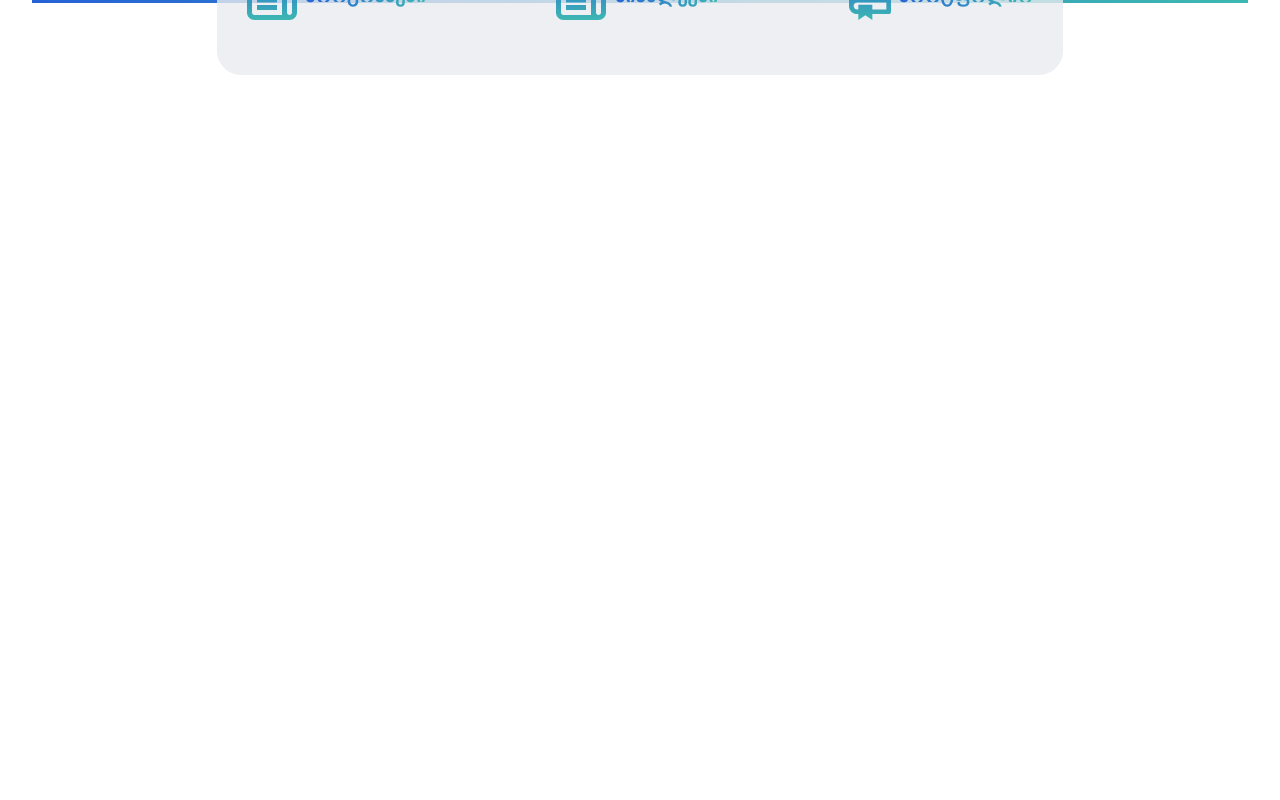
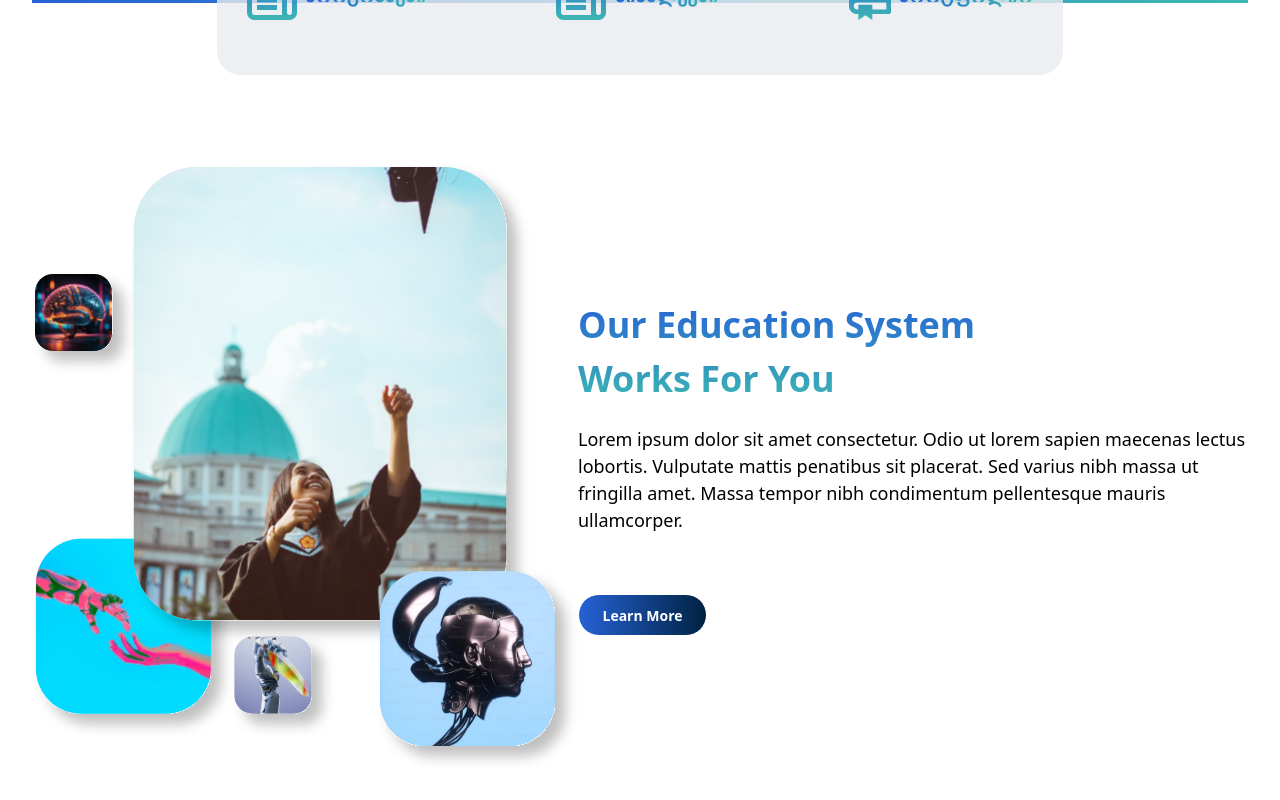
Before and after one commit to japara/Lindev, a React (Vite) app: page / in a window 1280 px wide. Shown: the part 586-1386 px from the top of the page. Before the commit the page ends 800 px from the top, so only its background shows below. Built offline with nearby package versions, Linux system fonts and the light colour scheme.

Commit message:
education component

```diff
--- a/src/App.jsx
+++ b/src/App.jsx
@@ -1,12 +1,14 @@
 import "./App.css";
 import Header from "./components/Header";
 import About from "./components/About";
+import Education from "./components/Education";
 
 function App() {
   return (
     <div>
       <Header />
       <About />
+      <Education />
     </div>
   );
 }
--- /dev/null
+++ b/src/components/Education.jsx
@@ -0,0 +1,23 @@
+function Education() {
+  return (
+    <div className="flex justify-center items-center mt-[161px]">
+      <img src="/Educ.svg"></img>
+      <div className=" flex justify-items-start  flex-col">
+        <p className="bg-gradient-to-b from-[#2662D6] to-[#3DB8B1] text-transparent bg-clip-text font-bold text-[36px] text-left mb-[20px]">
+          Our Education System <br /> Works For You
+        </p>
+        <p className="text-left mb-[60px] text-[18px] font-normal">
+          Lorem ipsum dolor sit amet consectetur. Odio ut lorem sapien maecenas
+          lectus lobortis. Vulputate mattis penatibus sit placerat. Sed varius
+          nibh massa ut fringilla amet. Massa tempor nibh condimentum
+          pellentesque mauris ullamcorper.
+        </p>
+        <button className="rounded-full border-[1px] font-bold text-[14px] border-white max-h-full max-w-full w-[129px] h-[42px] bg-gradient-to-r from-[#2662D6] to-[#002241] text-white">
+          Learn More
+        </button>
+      </div>
+    </div>
+  );
+}
+
+export default Education;
```
Also changed, not shown: public/Educ.svg (added), 6 other files (tests, documents, lock files or other folders).
